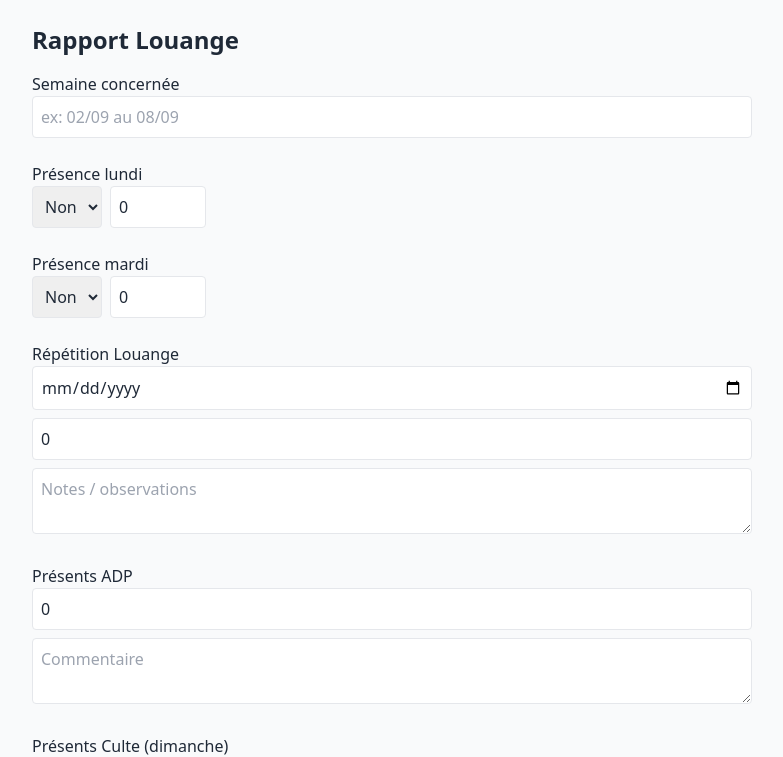
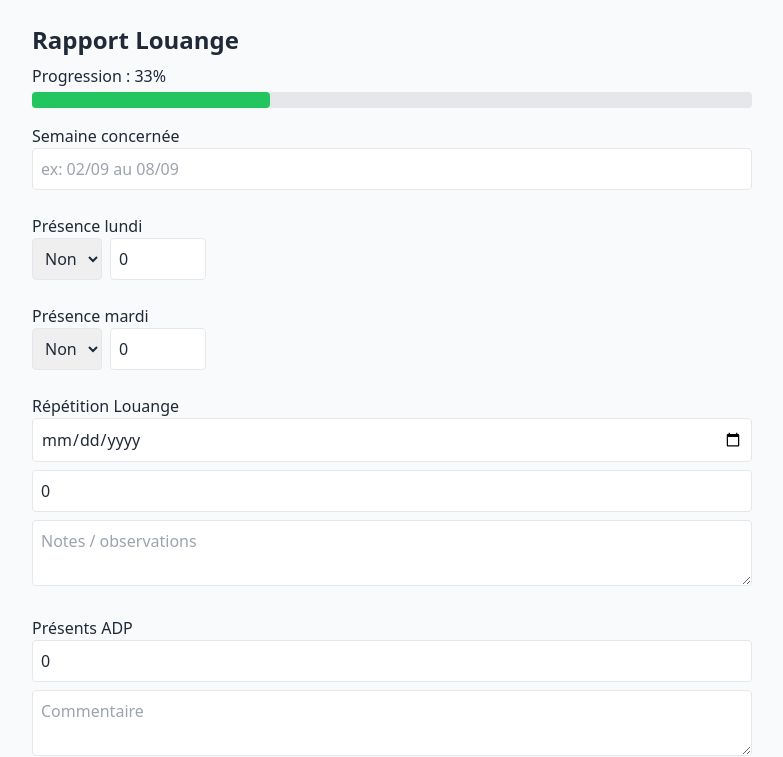
Before and after one commit to allanbavajee/CheminDeGarde, a Next.js app: page /louange in a window 1280 px wide. Shown: the top 757 px of the page, without its empty margins (248-1031 px from the left). Built offline with nearby package versions, Linux system fonts and the light colour scheme; no server answers.

Commit message:
Update page.tsx

```diff
--- a/app/louange/page.tsx
+++ b/app/louange/page.tsx
@@ -1,6 +1,6 @@
 /* app/louange/page.tsx : page du département Louange */
 "use client";
-import { useState } from "react";
+import { useState, useMemo } from "react";
 import { supabase } from "@/lib/supabaseClient";
 
 type Evenement = {
@@ -45,6 +45,22 @@ export default function LouangePage() {
 
   const [message, setMessage] = useState("");
 
+  // ✅ Liste des champs obligatoires pour calculer la complétion
+  const requiredFields = [
+    formData.semaine,
+    formData.lundi_presence,
+    formData.mardi_presence,
+    formData.repetition_date,
+    formData.repetition_nombre.toString(),
+    formData.adp_nombre.toString(),
+  ];
+
+  // ✅ Calcul automatique du % de complétion
+  const completion = useMemo(() => {
+    const filled = requiredFields.filter((f) => f && f !== "0").length;
+    return Math.round((filled / requiredFields.length) * 100);
+  }, [formData]);
+
   // Ajout d’un événement dynamique
   const ajouterEvenement = () => {
     setFormData({
@@ -83,7 +99,18 @@ export default function LouangePage() {
 
   return (
     <div className="p-6 max-w-3xl mx-auto">
-      <h1 className="text-2xl font-bold mb-4">Rapport Louange</h1>
+      <h1 className="text-2xl font-bold mb-2">Rapport Louange</h1>
+
+      {/* ✅ Indicateur de complétion */}
+      <div className="mb-4">
+        <p className="font-medium">Progression : {completion}%</p>
+        <div className="w-full bg-gray-200 rounded h-4 mt-1">
+          <div
+            className="bg-green-500 h-4 rounded"
+            style={{ width: `${completion}%` }}
+          ></div>
+        </div>
+      </div>
 
       {message && <p className="mb-4 text-center">{message}</p>}
 
```
